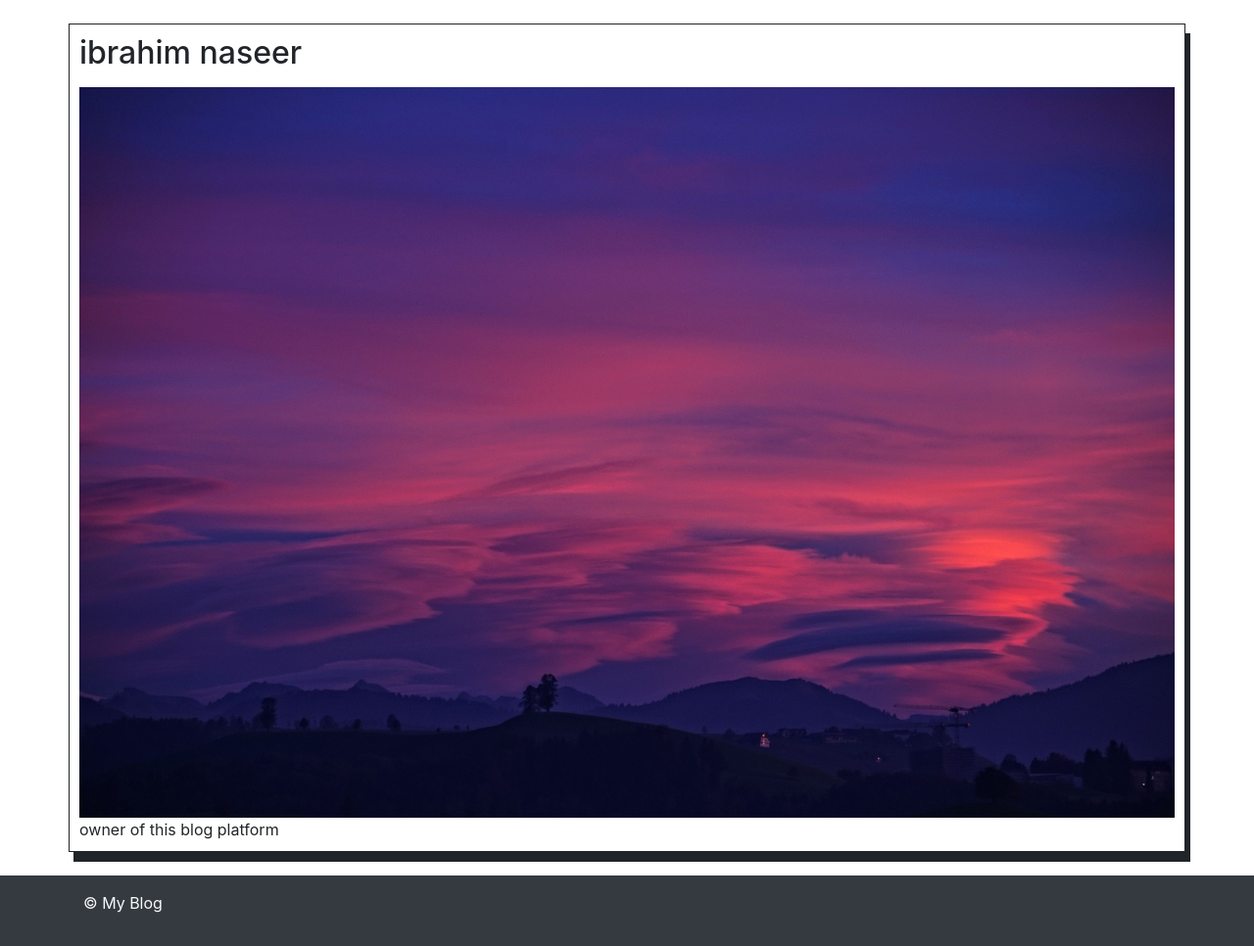
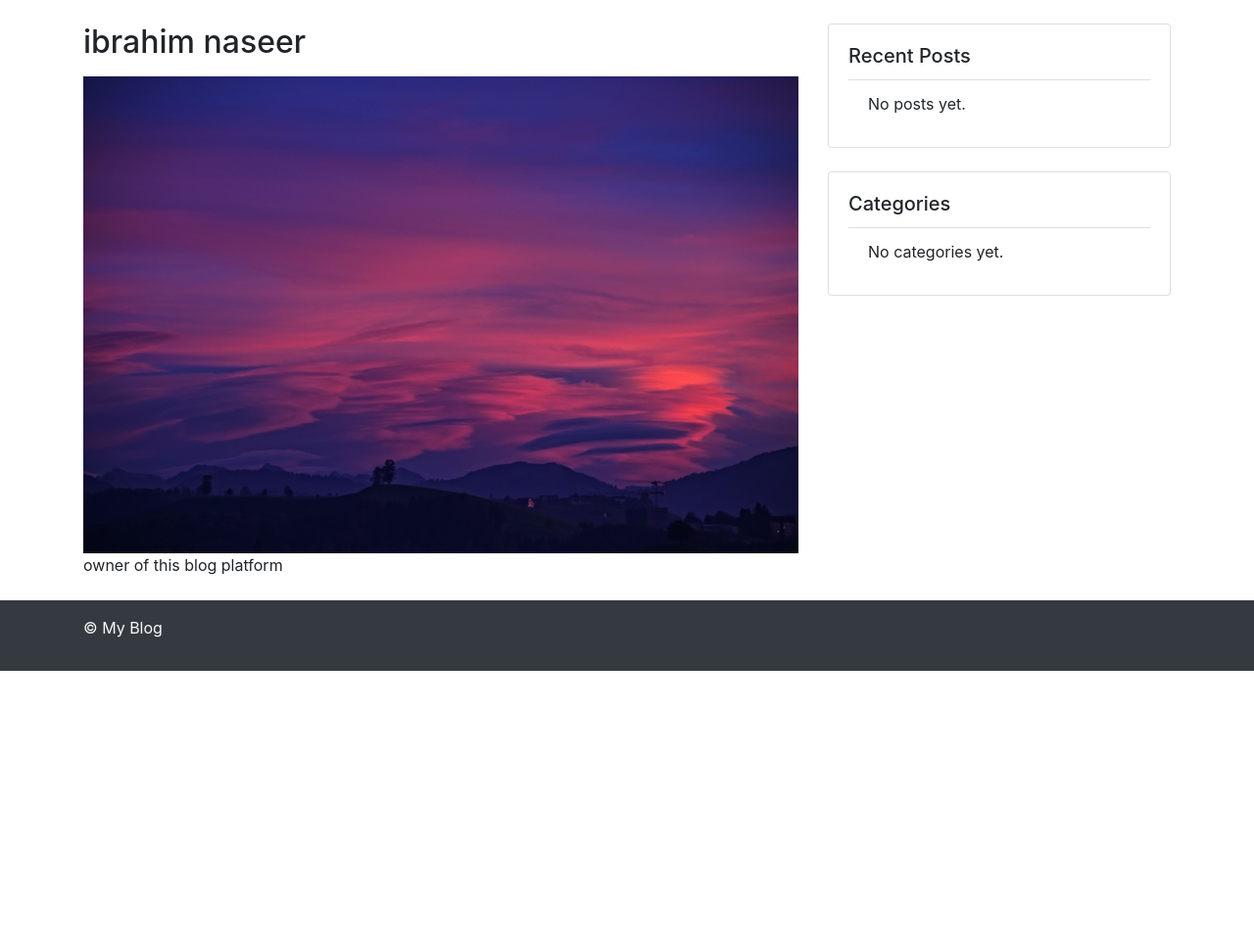
Before and after one commit to ibrahim777764/PostHaven, a Django app: page /post/17/ in a window 1280 px wide. Shown: the part 88-1054 px from the top of the page at 98% size. After the commit the page ends 773 px from the top, so only its background shows below. Run offline with Django 4.2, Linux system fonts and the light colour scheme; data comes from the database, SQL or seed files in the repository; both versions use the stored data as it was after the commit; some libraries are stand-ins or nearby versions.

Commit message:
now user can see there reacent post

```diff
--- a/myblog/blog/templates/blog/base.html
+++ b/myblog/blog/templates/blog/base.html
@@ -1,26 +1,13 @@
 {% load static %}
-
 <!DOCTYPE html>
 <html lang="en">
   <head>
     <meta charset="utf-8">
     <meta name="viewport" content="width=device-width, initial-scale=1, shrink-to-fit=no">
     <link rel="stylesheet" href="{% static 'css/bootstrap.min.css' %}">
-    <title>posthaven</title>
+    <link rel="stylesheet" href="{% static 'css/style.css' %}">
+    <title>Posthaven</title>
   </head>
-  <style>
-    .my-4 {
-  border: 1px solid;
-  padding: 10px;
-  box-shadow: 5px 10px;
-
-
-
-
-}
-
-
-  </style>
   <body>
 
     <header class="bg-dark py-3">
@@ -39,15 +26,51 @@
       </nav>
     </header>
     <main class="container my-4">
-      {% block content %}{% endblock %}
+      <div class="row">
+        <div class="col-lg-8">
+          {% block content %}{% endblock %}
+        </div>
+        <div class="col-lg-4">
+          <div class="card">
+            <div class="card-body">
+              <h5 class="card-title">Recent Posts</h5>
+              <ul class="list-group list-group-flush">
+                {% for post in recent_posts %}
+                  <li class="list-group-item">
+                    <a href="{{ post.get_absolute_url }}">{{ post.title }}</a>
+                  </li>
+                {% empty %}
+                  <li class="list-group-item">No posts yet.</li>
+                {% endfor %}
+              </ul>
+            </div>
+          </div>
+
+          <div class="card my-4">
+            <div class="card-body">
+              <h5 class="card-title">Categories</h5>
+              <ul class="list-group list-group-flush">
+                {% for category in categories %}
+                  <li class="list-group-item">
+                    <a href="{% url 'post_by_category' category.slug %}">{{ category.name }}</a>
+                  </li>
+                {% empty %}
+                  <li class="list-group-item">No categories yet.</li>
+                {% endfor %}
+              </ul>
+            </div>
+          </div>
+        </div>
+      </div>
     </main>
     <footer class="bg-dark py-3">
       <div class="container">
         <p class="text-light">&copy; {{ year }} My Blog</p>
+
       </div>
     </footer>
-<script src="{% static 'js/bootstrap.min.js' %}"></script>
-<script src="https://code.jquery.com/jquery-3.6.0.min.js"></script>
+    <script src="{% static 'js/bootstrap.min.js' %}"></script>
+    <script src="https://code.jquery.com/jquery-3.6.0.min.js"></script>
 
   </body>
 </html>
--- a/myblog/blog/urls.py
+++ b/myblog/blog/urls.py
@@ -1,18 +1,22 @@
-from django.urls import path, include
+from django.urls import path, include, re_path
 from . import views
 from django.contrib.staticfiles.urls import staticfiles_urlpatterns
 from django.conf.urls.static import static
 from django.conf import settings
-
-
+from django.contrib.staticfiles.views import serve as staticfiles_serve
 
 urlpatterns = [
     path('', views.post_list, name='post_list'),
     path('post/<int:pk>/', views.post_detail, name='post_detail'),
     path('post/new/', views.post_new, name='post_new'),
     path('post/<int:pk>/edit/', views.post_edit, name='post_edit'),
-        path('post/<int:pk>/update/', views.post_update, name='post_update'),
+    path('post/<int:pk>/update/', views.post_update, name='post_update'),
 ]
 
 urlpatterns += static(settings.MEDIA_URL, document_root=settings.MEDIA_ROOT)
 urlpatterns += staticfiles_urlpatterns()
+
+if settings.DEBUG:
+    urlpatterns += [
+        re_path(r'^static/(?P<path>.*)$', staticfiles_serve),
+    ]
--- a/myblog/blog/views.py
+++ b/myblog/blog/views.py
@@ -8,10 +8,12 @@
 
 
 
-
 def post_list(request):
     posts = Post.objects.all()
-    return render(request, 'blog/post_list.html', {'posts': posts})
+    recent_posts = Post.objects.order_by('-created_at')[:5]  # use the 'created_at' field instead of 'published_date'
+    return render(request, 'blog/post_list.html', {'posts': posts, 'recent_posts': recent_posts})
+
+
 
 
 def post_detail(request, pk):
@@ -66,6 +68,6 @@
 
 
 def my_view(request):
-    post = Post.objects.get(pk=16)
+    post = Post.objects.get(id=16)
     url = reverse('post_update', kwargs={'pk': post.pk})
     # ...
--- a/myblog/myblog/settings.py
+++ b/myblog/myblog/settings.py
@@ -128,6 +128,6 @@
 STATIC_URL = '/static/'
 
 STATICFILES_DIRS = [
-    '/home/ibrahim/Documents/in/myblog/blog/static',
+    '/home/ibrahim/Documents/ronaldo/PostHaven/myblog/blog/static',
 ]
 STATIC_ROOT = os.path.join(BASE_DIR, 'staticfiles')
```
Also changed, not shown: myblog/blog/static/css/style.css (added), myblog/db.sqlite3, myblog/images/contact_us.png (added), myblog/images/myblogs.png (added).
